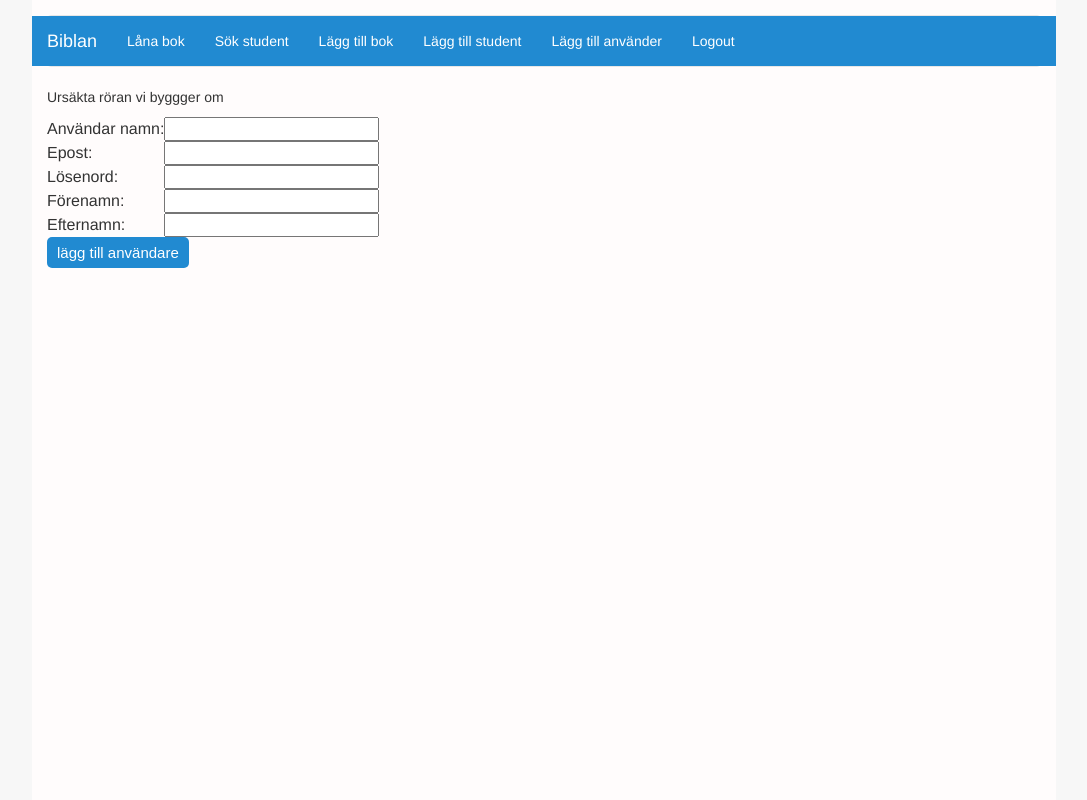
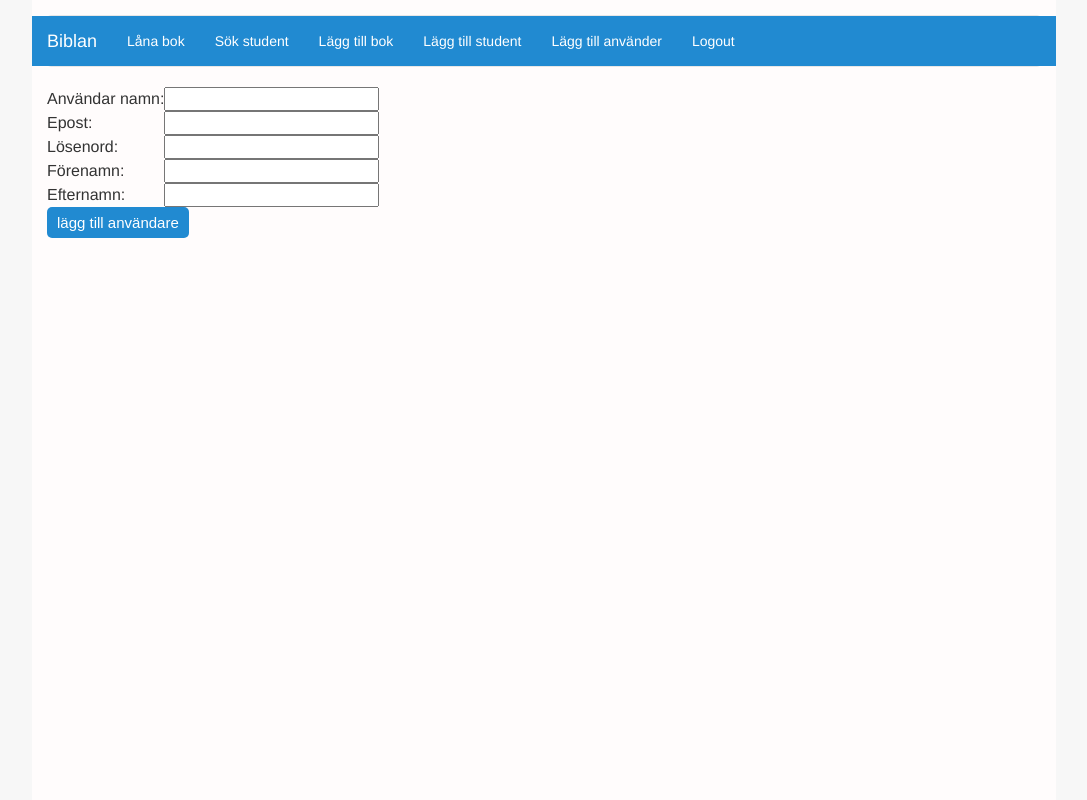
Before and after one commit to teddelin/simple-django-library, a Django app: page /create_user/ in a window 1280 px wide. Shown: the whole page, without its empty margins (96-1183 px from the left). Run offline with Django 3.2, Linux system fonts and the light colour scheme; the visitor is signed in with stand-in values (Sample User, id 1); some libraries are stand-ins or nearby versions.

Commit message:
Fixes issue #9

```diff
--- a/books/templates/user_creation.html
+++ b/books/templates/user_creation.html
@@ -1,6 +1,5 @@
 {% extends "base.html" %}
 {% block content %}
-    <p>Ursäkta röran vi byggger om</p>
     <form action="" method="post">
         <table>
             {% csrf_token %}
```
